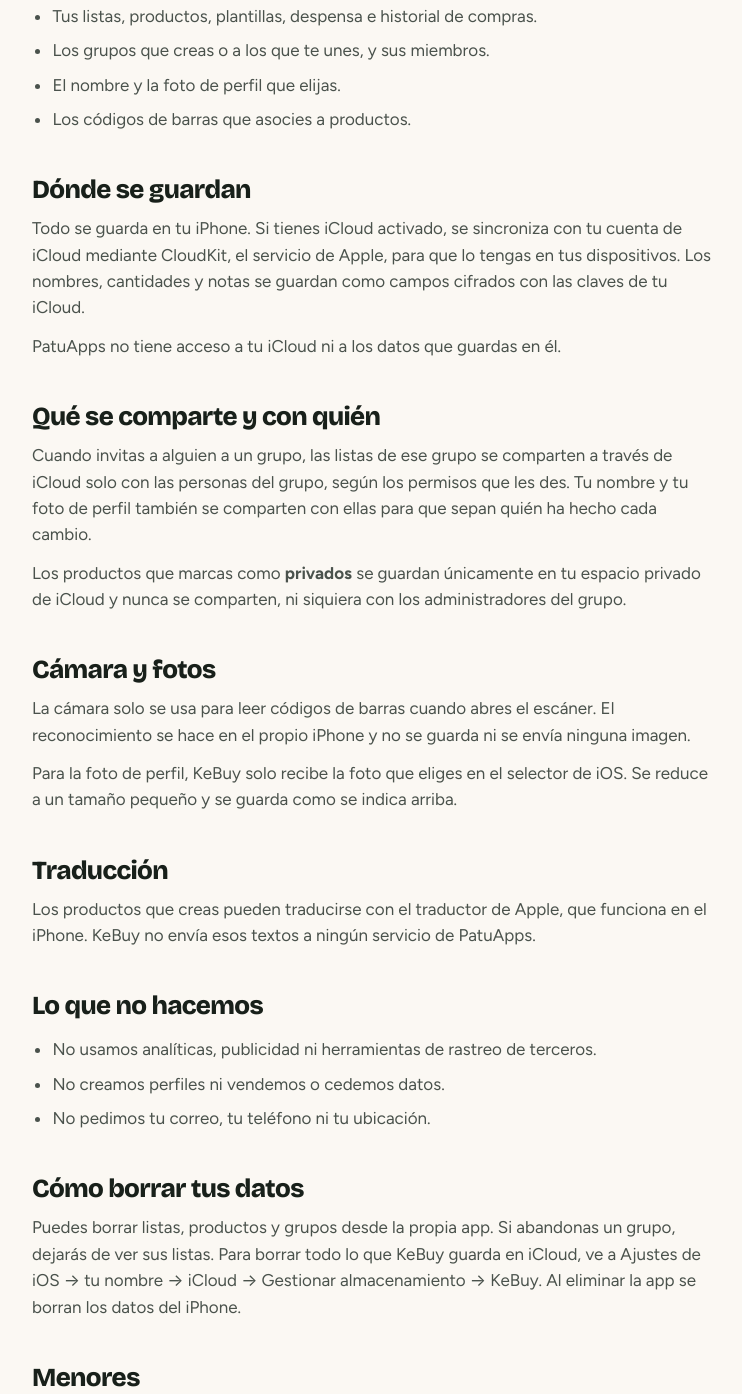
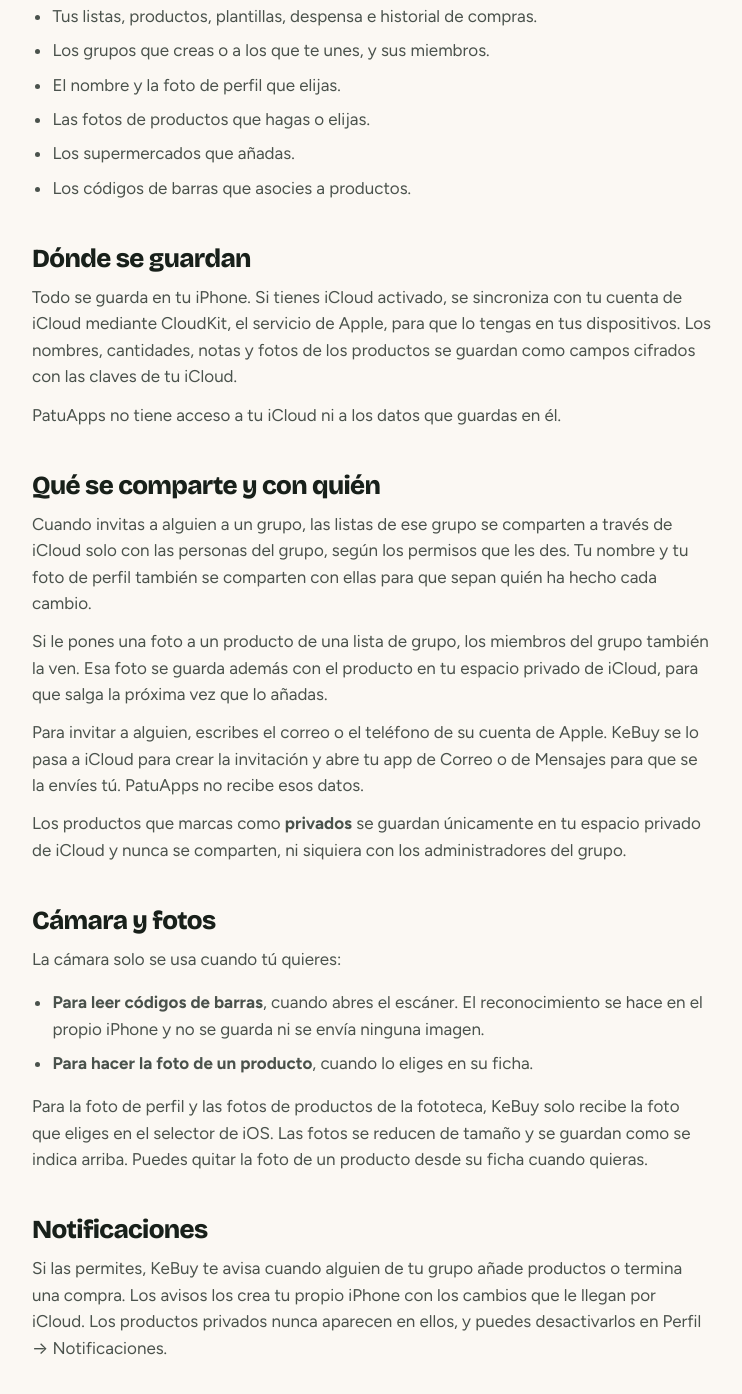
Before and after one commit to patuflinx/patuapps-web, a plain HTML site: page kebuy/privacidad.html in a window 1280 px wide. Shown: the part 690-2084 px from the top of the page, without its empty margins (268-1010 px from the left). Drawn offline with nearby package versions, Linux system fonts and the light colour scheme.

Commit message:
KeBuy: fotos de productos, invitaciones y notificaciones en la privacidad
Co-Authored-By: Claude Opus 5.5 <noreply@anthropic.com>

```diff
--- a/kebuy/privacidad.html
+++ b/kebuy/privacidad.html
@@ -17,7 +17,7 @@
   <main class="doc">
     <span class="eyebrow">Política de privacidad</span>
     <h1>Tus listas son tuyas.</h1>
-    <p class="updated">Última actualización: 15 de noviembre de 2026</p>
+    <p class="updated">Última actualización: 24 de noviembre de 2026</p>
 
     <div class="card">
       <p><strong>En resumen:</strong> KeBuy no tiene servidores propios ni cuentas. Lo que creas se guarda en tu iPhone y en tu iCloud. PatuApps no recoge, no ve y no vende tus datos. No hay anuncios ni rastreo.</p>
@@ -31,20 +31,31 @@
       <li>Tus listas, productos, plantillas, despensa e historial de compras.</li>
       <li>Los grupos que creas o a los que te unes, y sus miembros.</li>
       <li>El nombre y la foto de perfil que elijas.</li>
+      <li>Las fotos de productos que hagas o elijas.</li>
+      <li>Los supermercados que añadas.</li>
       <li>Los códigos de barras que asocies a productos.</li>
     </ul>
 
     <h2>Dónde se guardan</h2>
-    <p>Todo se guarda en tu iPhone. Si tienes iCloud activado, se sincroniza con tu cuenta de iCloud mediante CloudKit, el servicio de Apple, para que lo tengas en tus dispositivos. Los nombres, cantidades y notas se guardan como campos cifrados con las claves de tu iCloud.</p>
+    <p>Todo se guarda en tu iPhone. Si tienes iCloud activado, se sincroniza con tu cuenta de iCloud mediante CloudKit, el servicio de Apple, para que lo tengas en tus dispositivos. Los nombres, cantidades, notas y fotos de los productos se guardan como campos cifrados con las claves de tu iCloud.</p>
     <p>PatuApps no tiene acceso a tu iCloud ni a los datos que guardas en él.</p>
 
     <h2>Qué se comparte y con quién</h2>
     <p>Cuando invitas a alguien a un grupo, las listas de ese grupo se comparten a través de iCloud solo con las personas del grupo, según los permisos que les des. Tu nombre y tu foto de perfil también se comparten con ellas para que sepan quién ha hecho cada cambio.</p>
+    <p>Si le pones una foto a un producto de una lista de grupo, los miembros del grupo también la ven. Esa foto se guarda además con el producto en tu espacio privado de iCloud, para que salga la próxima vez que lo añadas.</p>
+    <p>Para invitar a alguien, escribes el correo o el teléfono de su cuenta de Apple. KeBuy se lo pasa a iCloud para crear la invitación y abre tu app de Correo o de Mensajes para que se la envíes tú. PatuApps no recibe esos datos.</p>
     <p>Los productos que marcas como <strong>privados</strong> se guardan únicamente en tu espacio privado de iCloud y nunca se comparten, ni siquiera con los administradores del grupo.</p>
 
     <h2>Cámara y fotos</h2>
-    <p>La cámara solo se usa para leer códigos de barras cuando abres el escáner. El reconocimiento se hace en el propio iPhone y no se guarda ni se envía ninguna imagen.</p>
-    <p>Para la foto de perfil, KeBuy solo recibe la foto que eliges en el selector de iOS. Se reduce a un tamaño pequeño y se guarda como se indica arriba.</p>
+    <p>La cámara solo se usa cuando tú quieres:</p>
+    <ul>
+      <li><strong>Para leer códigos de barras</strong>, cuando abres el escáner. El reconocimiento se hace en el propio iPhone y no se guarda ni se envía ninguna imagen.</li>
+      <li><strong>Para hacer la foto de un producto</strong>, cuando lo eliges en su ficha.</li>
+    </ul>
+    <p>Para la foto de perfil y las fotos de productos de la fototeca, KeBuy solo recibe la foto que eliges en el selector de iOS. Las fotos se reducen de tamaño y se guardan como se indica arriba. Puedes quitar la foto de un producto desde su ficha cuando quieras.</p>
+
+    <h2>Notificaciones</h2>
+    <p>Si las permites, KeBuy te avisa cuando alguien de tu grupo añade productos o termina una compra. Los avisos los crea tu propio iPhone con los cambios que le llegan por iCloud. Los productos privados nunca aparecen en ellos, y puedes desactivarlos en Perfil → Notificaciones.</p>
 
     <h2>Traducción</h2>
     <p>Los productos que creas pueden traducirse con el traductor de Apple, que funciona en el iPhone. KeBuy no envía esos textos a ningún servicio de PatuApps.</p>
```
Also changed, not shown: kebuy/index.html (+2 -2 lines).
